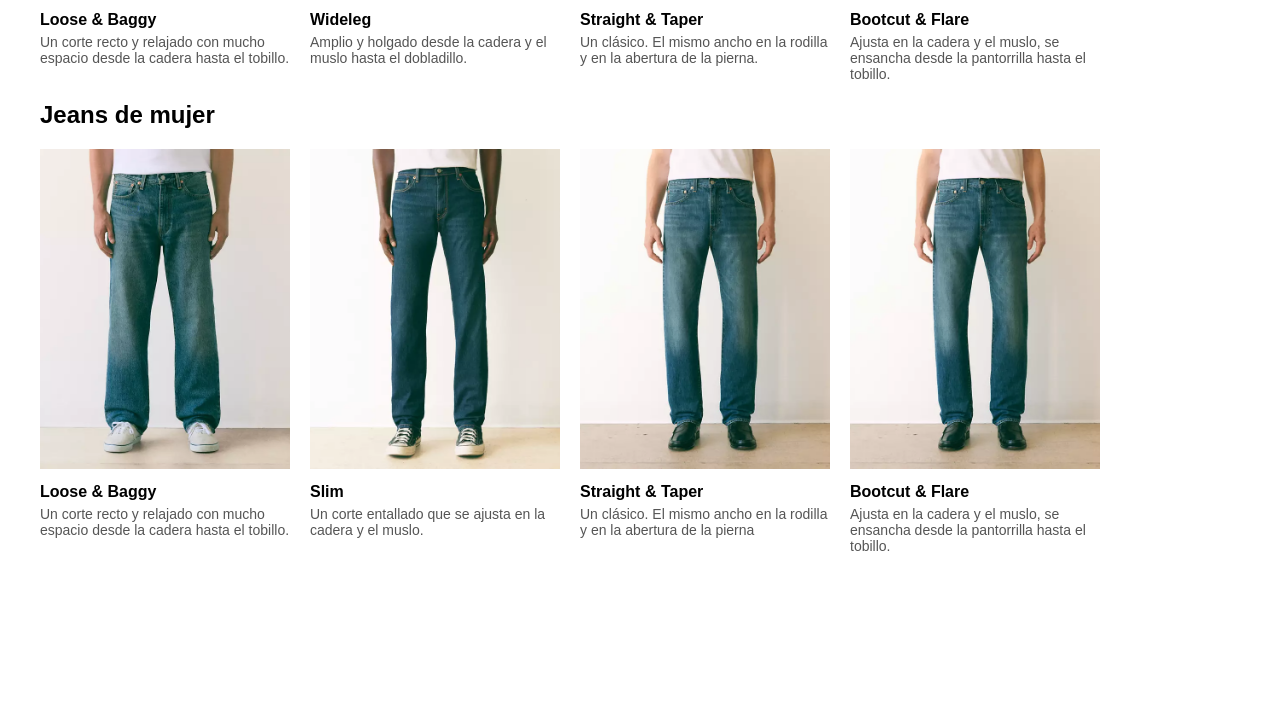
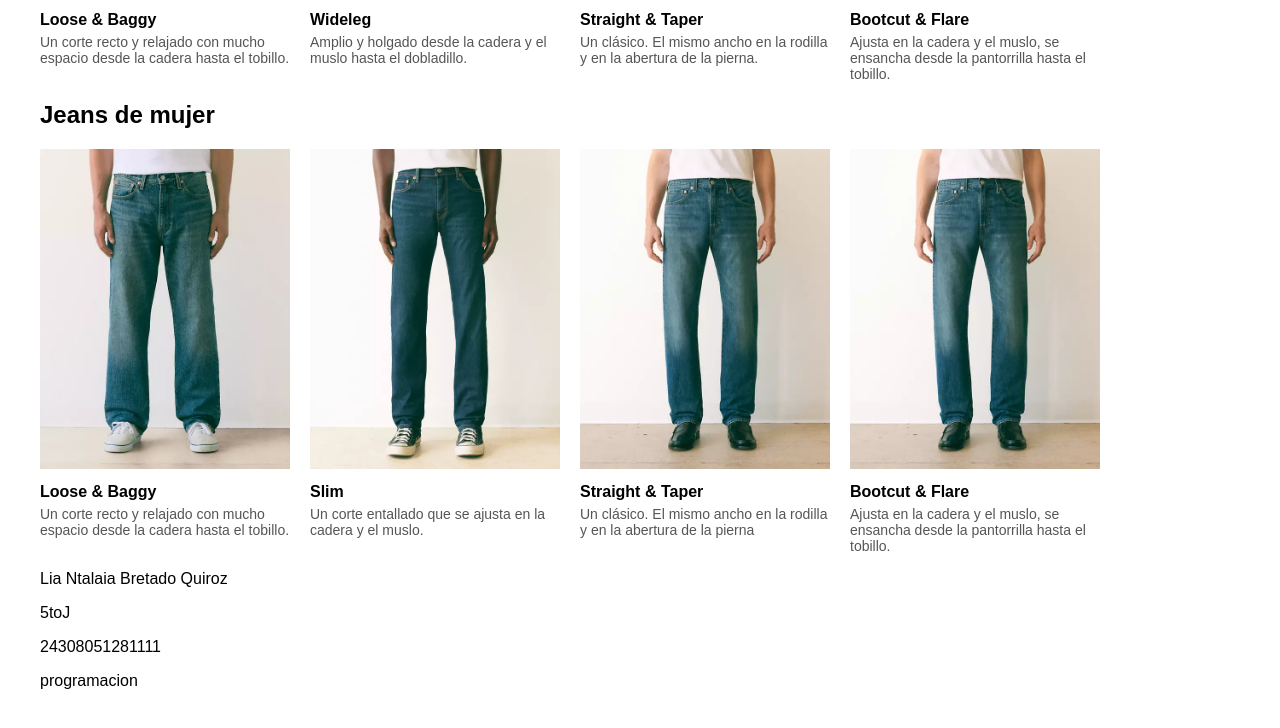
Before and after one commit to a24308051281111-hub/Examen2doparcial2dogrupo, a plain HTML site: page Index.html in a window 1280 px wide. Shown: the part 1998-2726 px from the top of the page. Before the commit the page ends 2592 px from the top, so only its background shows below. Drawn offline with Linux system fonts and the light colour scheme.

Commit message:
Update Index.html

```diff
--- a/Index.html
+++ b/Index.html
@@ -108,7 +108,11 @@
       <p>Ajusta en la cadera y el muslo, se ensancha desde la pantorrilla hasta el tobillo.</p>
     </div>
   </div>
+  <footer>
+    <p>Lia Ntalaia Bretado Quiroz</p>
+    <p>5toJ</p>
+    <p>24308051281111</p>
+    <p>programacion</p>
+  </footer>
 </body>
 </html>
-
-</body>
```
